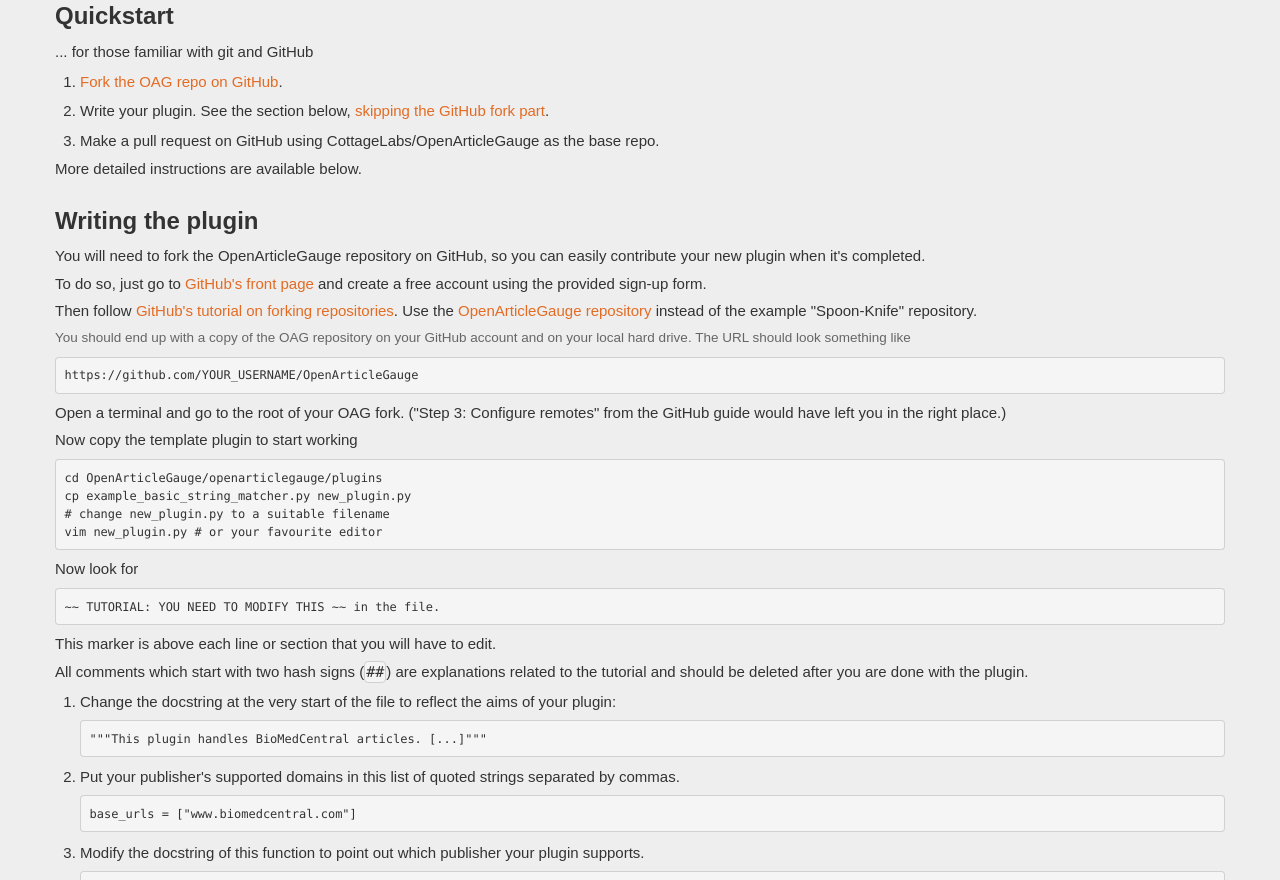
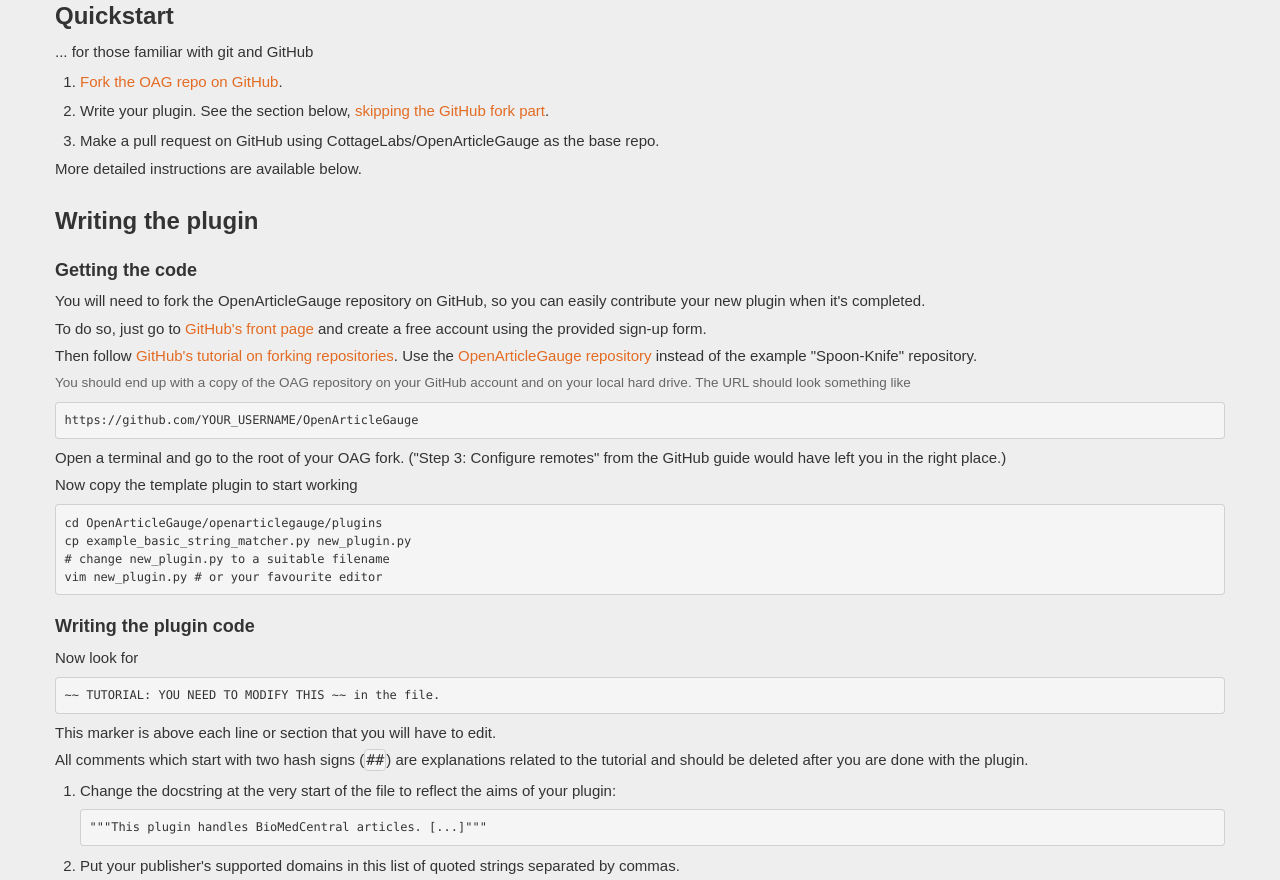
Before and after one commit to CottageLabs/OpenArticleGauge, a Flask app: page /developers/plugins in a window 1280 px wide. Shown: the part 754-1634 px from the top of the page. Run offline with Flask 2, Linux system fonts and the light colour scheme; parts of the project's set-up code (start-up, migrations or seed data) failed here and were passed over; some libraries are stand-ins or nearby versions.

Commit message:
break up text in the main plugin howto section with moar headings..

```diff
--- a/openarticlegauge/templates/developers/plugins.html
+++ b/openarticlegauge/templates/developers/plugins.html
@@ -45,6 +45,7 @@
 <div>More detailed instructions are available below.</div>
 
 <h2 id="writeplugin">Writing the plugin</h2>
+<h3>Getting the code</h3>
 <div>You will need to fork the OpenArticleGauge repository on GitHub, so you can easily contribute your new plugin when it's completed.</div>
 <div>To do so, just go to <a href="http://github.com" target="_blank">GitHub's front page</a> and create a free account using the provided sign-up form.</div>
 <div>Then follow <a href="https://help.github.com/articles/fork-a-repo" target="_blank">GitHub's tutorial on forking repositories</a>. Use the <a href="https://github.com/CottageLabs/OpenArticleGauge" target="_blank">OpenArticleGauge repository</a> instead of the example "Spoon-Knife" repository.</div>
@@ -60,7 +61,8 @@
 vim new_plugin.py # or your favourite editor
 </pre>
 
-<div id="write-plugin-start">
+<h3 id="write-plugin-start">Writing the plugin code</h3>
+<div>
 Now look for <pre>~~ TUTORIAL: YOU NEED TO MODIFY THIS ~~ in the file.</pre>
 This marker is above each line or section that you will have to edit.
 </div>
```
